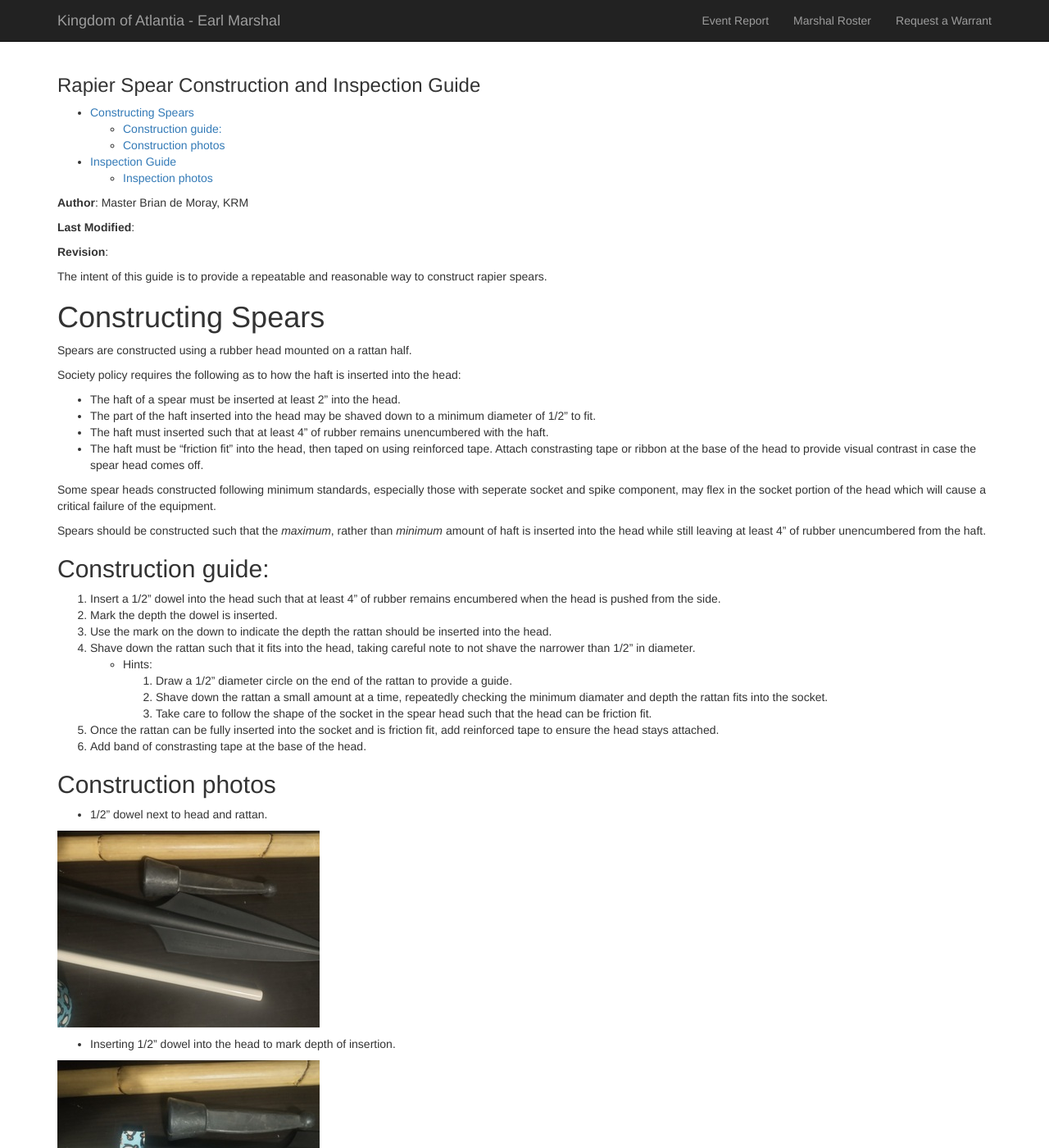
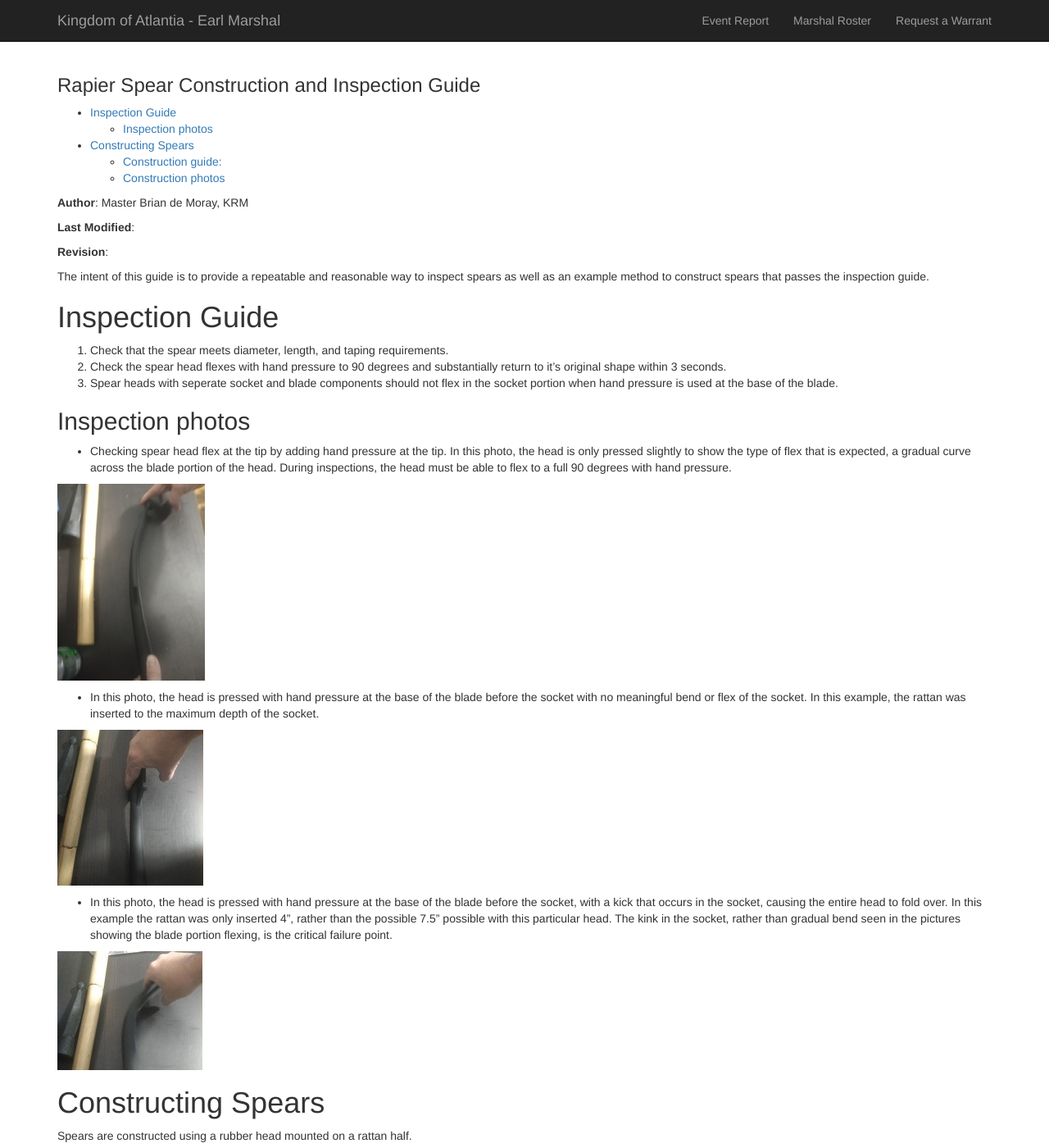
Before and after one commit to academie-de-espee/earl-marshal, a Jekyll site: the page built from rapier/spear-construction-and-inspection.md, in a window 1280 px wide and 1400 px high. Shown: the whole window at 82% size. Built offline with Jekyll 4.4.1, drawn with Linux system fonts in a browser that asks for light colours; some of the changed text lies outside the part shown.

Commit message:
reorder components

```diff
--- a/rapier/spear-construction-and-inspection.md
+++ b/rapier/spear-construction-and-inspection.md
@@ -12,7 +12,27 @@ layout: default
 
 **Revision**: {{ site.git.last_commit.short_sha }}
 
-The intent of this guide is to provide a repeatable and reasonable way to construct rapier spears.
+The intent of this guide is to provide a repeatable and reasonable way to inspect spears as well as an example method to construct spears that passes the inspection guide.
+
+# Inspection Guide
+
+1. Check that the spear meets diameter, length, and taping requirements.
+2. Check the spear head flexes with hand pressure to 90 degrees and substantially return to it's original shape within 3 seconds.
+3. Spear heads with seperate socket and blade components should not flex in the socket portion when hand pressure is used at the base of the blade.
+
+## Inspection photos
+
+* Checking spear head flex at the tip by adding hand pressure at the tip.  In this photo, the head is only pressed slightly to show the type of flex that is expected, a gradual curve across the blade portion of the head.  During inspections, the head must be able to flex to a full 90 degrees with hand pressure.
+
+![Spear flex]({{ "/images/rapier/spear/small-spear-bend.jpg" | absolute_url }})
+
+* In this photo, the head is pressed with hand pressure at the base of the blade before the socket with no meaningful bend or flex of the socket.  In this example, the rattan was inserted to the maximum depth of the socket.
+
+![Spear flex at socket]({{ "/images/rapier/spear/small-spear-base-head.jpg" | absolute_url }})
+
+* In this photo, the head is pressed with hand pressure at the base of the blade before the socket, with a kick that occurs in the socket, causing the entire head to fold over.  In this example the rattan was only inserted 4", rather than the possible 7.5" possible with this particular head.  The kink in the socket, rather than gradual bend seen in the pictures showing the blade portion flexing, is the critical failure point.
+
+![Failed spear flex test]({{ "/images/rapier/spear/small-spear-base-head-bad.jpg" | absolute_url }})
 
 # Constructing Spears
 
@@ -56,23 +76,3 @@ rubber unencumbered from the haft.
 * Marking the depth the dowel was inserted onto the rattan.
 
 ![Insertion mark on rattan]({{ "/images/rapier/spear/small-spear-dowel-mark.jpg" | absolute_url }})
-
-# Inspection Guide
-
-1. Check that the spear meets diameter, length, and taping requirements.
-2. Check the spear head flexes with hand pressure to 90 degrees and substantially return to it's original shape within 3 seconds.
-3. Spear heads with seperate socket and blade components should not flex in the socket portion when hand pressure is used at the base of the blade.
-
-## Inspection photos
-
-* Checking spear head flex at the tip
-
-![Spear flex]({{ "/images/rapier/spear/small-spear-bend.jpg" | absolute_url }})
-
-* Checking spear head socket does not flex by pressing at the base of the blade.
-
-![Spear flex at socket]({{ "/images/rapier/spear/small-spear-base-head.jpg" | absolute_url }})
-
-* Spear head that was installed incorrectly such that it flexes in the socket.  The rattan was only inserted 4", rather than the possible 7.5" possible with this particular head.
-
-![Failed spear flex test]({{ "/images/rapier/spear/small-spear-base-head-bad.jpg" | absolute_url }})
```
